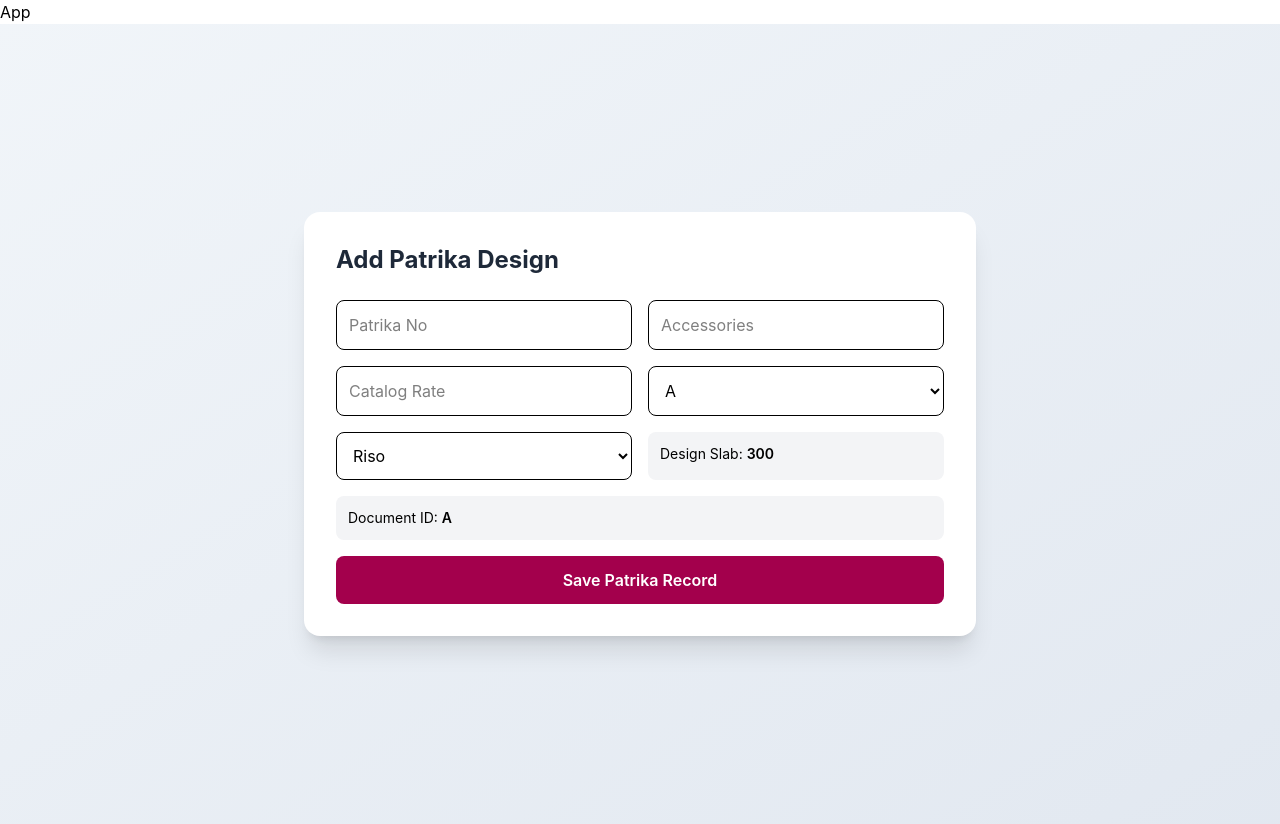
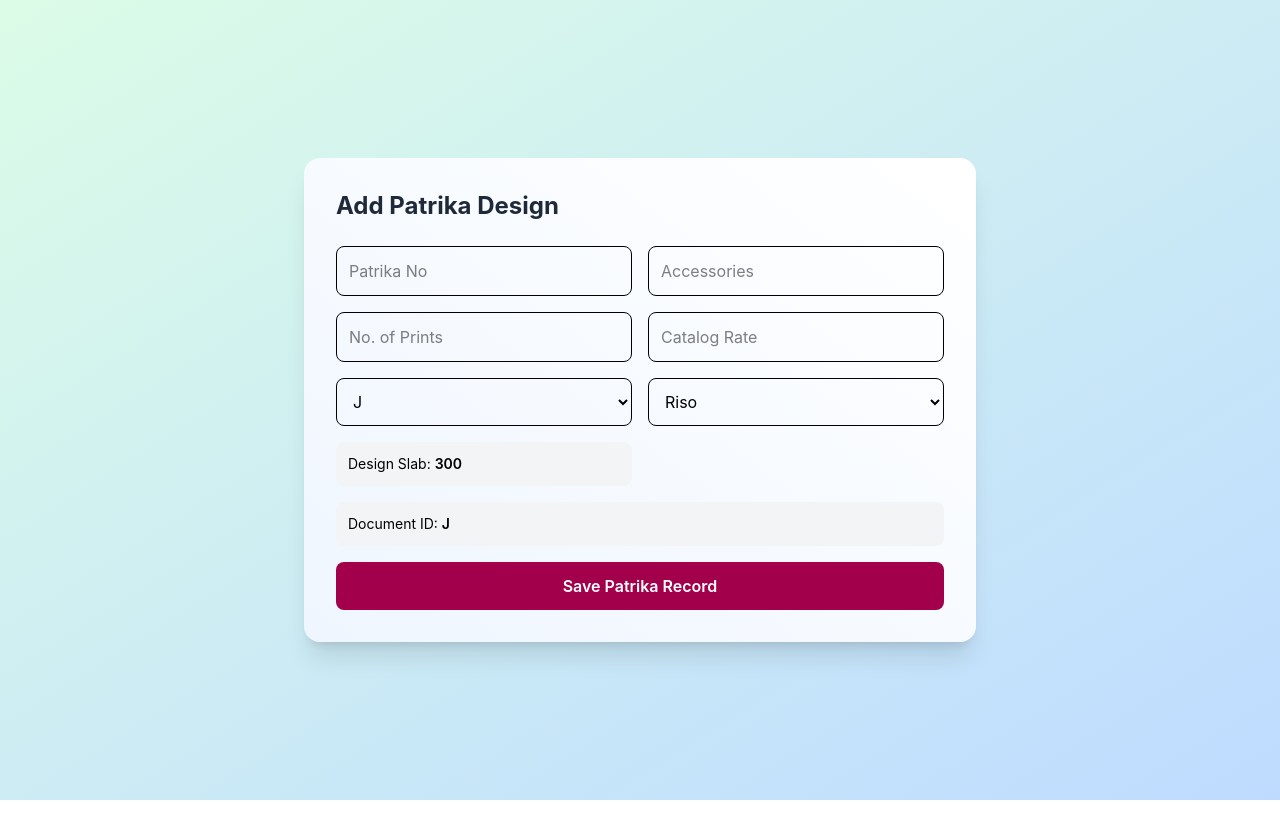
Before and after one commit to ak3106/patrika-calc, a React (Vite) app: page / in a window 1280 px wide. After the commit the page ends 800 px from the top, so only its background shows below. Built offline with nearby package versions, Linux system fonts and the light colour scheme.

Commit message:
noprints commit

```diff
--- a/src/App.jsx
+++ b/src/App.jsx
@@ -1,13 +1,11 @@
-import React from 'react'
-import RecordPage from './pages/RecordPage'
+import React from "react";
+import RecordPage from "./pages/RecordPage";
 const App = () => {
   return (
+    <div>
+      <RecordPage />
+    </div>
+  );
+};
 
-    <div>App
-
-      <RecordPage/>
-    </div>
-  )
-}
-
-export default App
+export default App;
--- a/src/pages/RecordPage.jsx
+++ b/src/pages/RecordPage.jsx
@@ -8,13 +8,14 @@ const RecordPage = () => {
     catNo: "",
     catRate: "",
     printType: "riso",
-    catname: "A"
+    catname: "J",
+    noPrints: "",
   });
 
   const handleChange = (e) => {
     setFormData({
       ...formData,
-      [e.target.name]: e.target.value
+      [e.target.name]: e.target.value,
     });
   };
 
@@ -41,11 +42,12 @@ const RecordPage = () => {
       const data = {
         accessories: Number(formData.accessories),
         catNo: Number(formData.catNo),
-        catRate: Number(formData.catRate)/2,
+        catRate: Number(formData.catRate) / 2,
         designSlab: designSlab,
         printCost: printCost,
         printType: formData.printType,
-        catname: formData.catname
+        noPrints: Number(formData.noPrints),
+        catname: formData.catname,
       };
 
       await setDoc(doc(db, "patrika", docId), data);
@@ -57,9 +59,8 @@ const RecordPage = () => {
         catNo: "",
         catRate: "",
         printType: "riso",
-        catname: "A"
+        catname: "J",
       });
-
     } catch (error) {
       console.error("Error adding document:", error);
     }
@@ -69,16 +70,17 @@ const RecordPage = () => {
   const previewSlab = getDesignSlab(formData.catRate);
 
   return (
-    <div className="min-h-screen bg-gradient-to-br from-slate-100 to-slate-200 flex items-center justify-center p-6">
+    <div className="min-h-screen bg-linear-to-br from-green-100 to-blue-200 flex items-center justify-center p-6">
 
-      <div className="w-full max-w-2xl bg-white rounded-2xl shadow-xl p-8">
-
+      <div className="w-full max-w-2xl bg-linear-to-tr from-blue-50 to-white rounded-2xl shadow-xl p-8">
         <h2 className="text-2xl font-bold text-gray-800 mb-6">
           Add Patrika Design
         </h2>
 
-        <form onSubmit={handleSubmit} className="grid grid-cols-1 md:grid-cols-2 gap-4">
-
+        <form
+          onSubmit={handleSubmit}
+          className="grid grid-cols-1 md:grid-cols-2 gap-4"
+        >
           <input
             name="catNo"
             placeholder="Patrika No"
@@ -91,6 +93,13 @@ const RecordPage = () => {
             name="accessories"
             placeholder="Accessories"
             value={formData.accessories}
+            onChange={handleChange}
+            className="border rounded-lg p-3 focus:ring-2 focus:ring-blue-500"
+          />
+          <input
+            name="noPrints"
+            placeholder="No. of Prints"
+            value={formData.noPrints}
             onChange={handleChange}
             className="border rounded-lg p-3 focus:ring-2 focus:ring-blue-500"
           />
@@ -143,7 +152,6 @@ const RecordPage = () => {
           >
             Save Patrika Record
           </button>
-
         </form>
       </div>
     </div>
```
